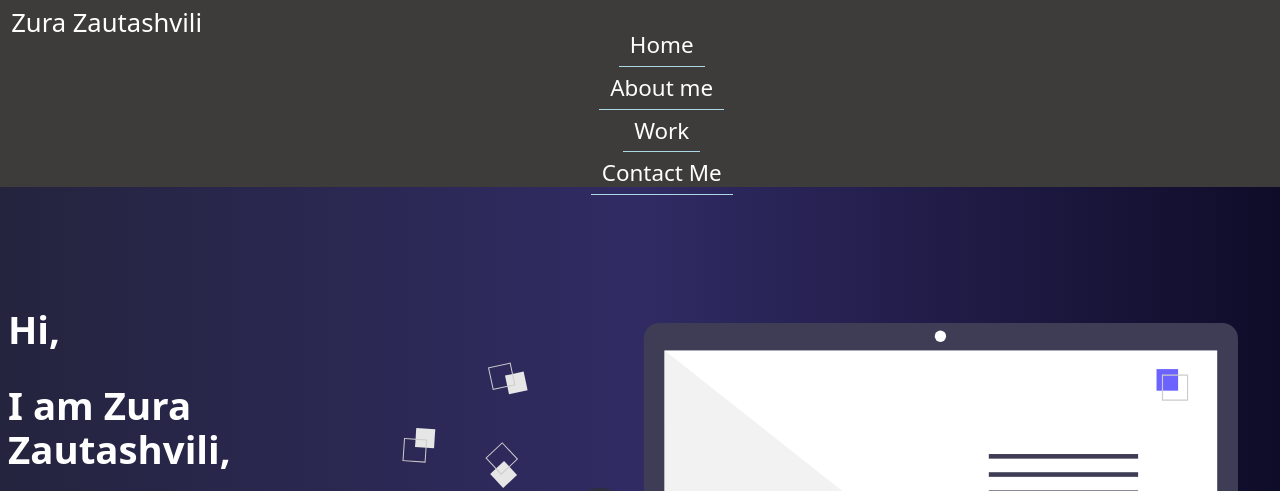
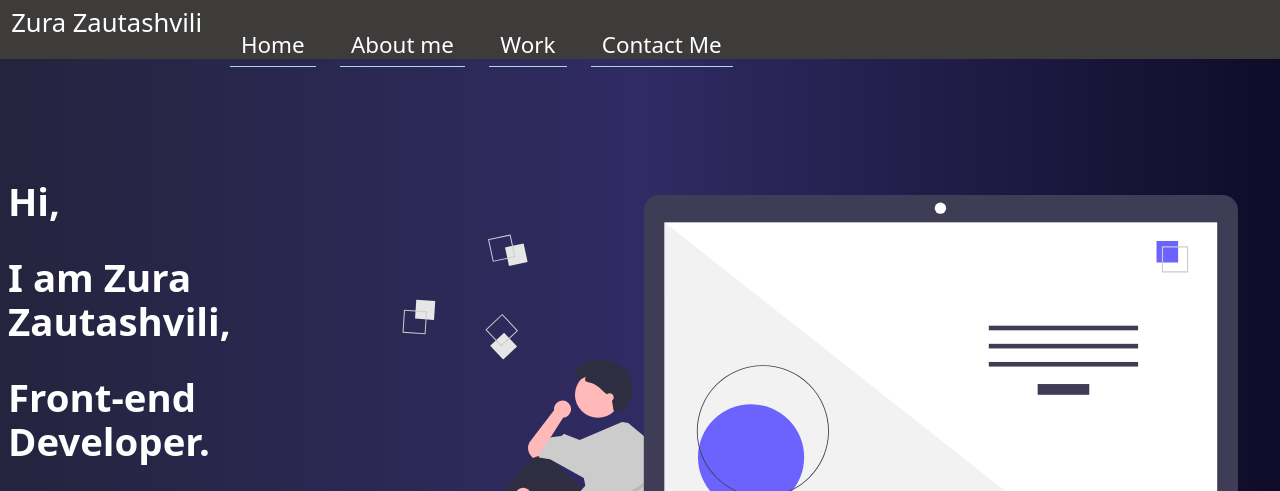
Before and after one commit to zurazautashvili/Portfolio-Website, a plain HTML site: page index.html in a window 1280 px wide. Shown: the top 491 px of the page. Drawn offline with Linux system fonts and the light colour scheme.

```diff
--- a/script.js
+++ b/script.js
@@ -5,4 +5,5 @@ const list = document.querySelector(".list");
 menu.addEventListener("click", function () {
   menu.classList.add("hidden");
   list.classList.remove("hidden");
+  document.querySelectoral(".list-item").classList.remove("hidden");
 });
--- a/styles.css
+++ b/styles.css
@@ -34,9 +34,6 @@ a {
   display: none;
 }
 .list {
-  display: flex;
-  flex-direction: column;
-  align-items: center;
   position: relative;
   right: 40%;
   top: 1rem;
```
